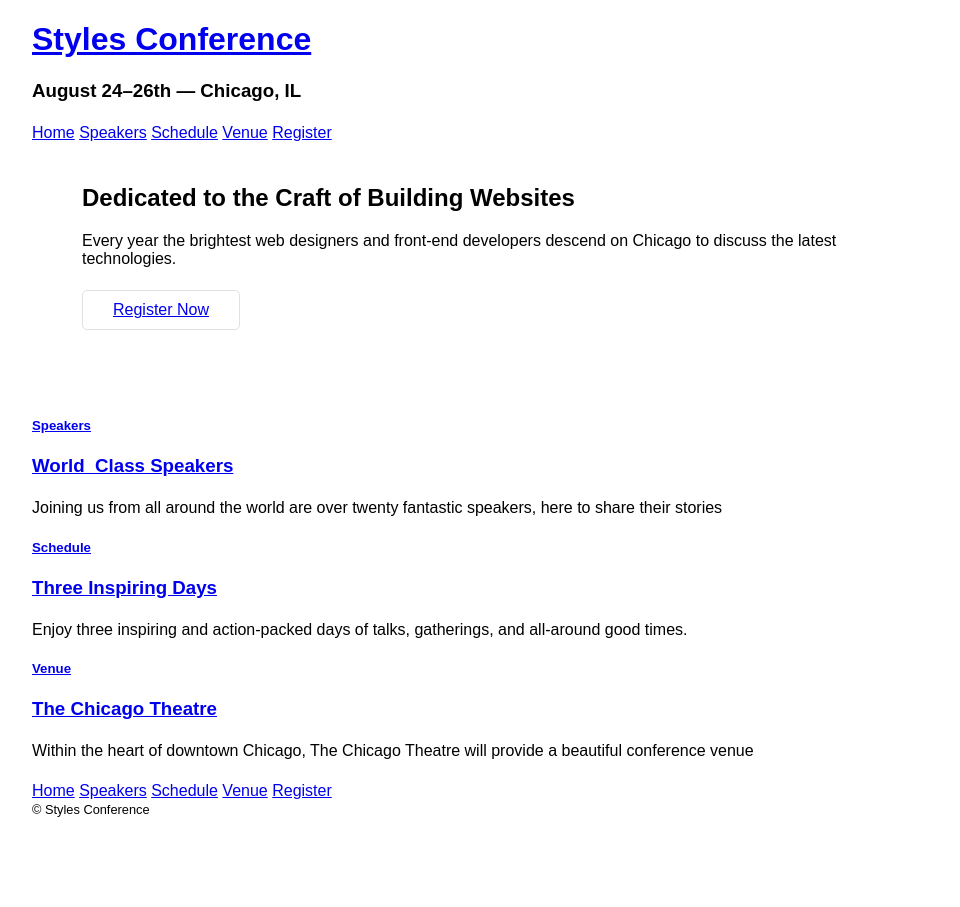
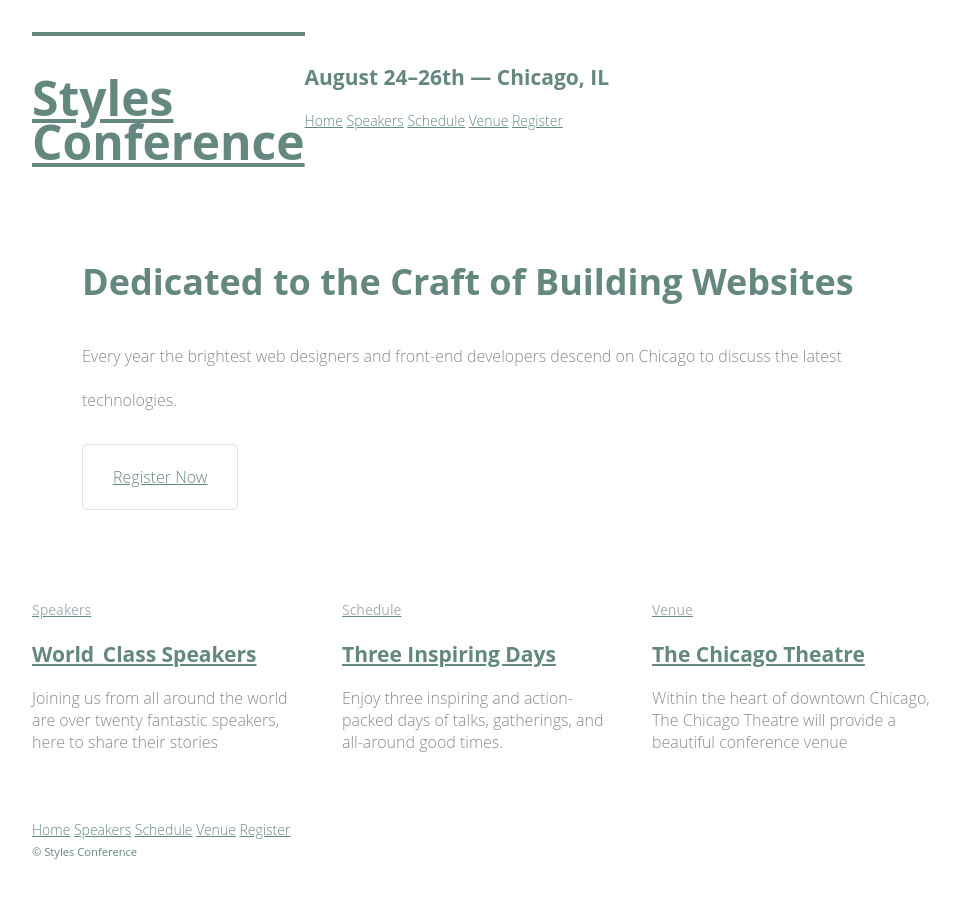
Before and after one commit to MDes41/styles-conference, a plain HTML site: page index.html in a window 1280 px wide. Shown: the whole page, without its empty margins (158-1118 px from the left). Before the commit the page ends 818 px from the top, so only its background shows below. Drawn offline with Linux system fonts and the light colour scheme.

Commit message:
working through typography

```diff
--- a/assets/stylesheets/main.css
+++ b/assets/stylesheets/main.css
@@ -424,10 +424,15 @@
 }
 
 /*
+==============================================================================
+==============================================================================
+==============================================================================
+==============================================================================
+*/
+
+/*
 ===============================================================================
-
 Grid
-
 ===============================================================================
 */
 
@@ -438,18 +443,55 @@
   -moz-box-sizing: border-box;
   box-sizing: border-box;
 }
-
+.container,
+.grid {
+  margin: 0 auto;
+  width: 960px;
+}
 .container {
-  margin: 0 auto;
   padding-left: 30px;
   padding-right: 30px;
-  width: 960px;
 }
+.grid,
+.col-1-3,
+.col-2-3 {
+  padding-left: 15px;
+  padding-right: 15px;
+}
+.col-1-3,
+.col-2-3 {
+  display: inline-block;
+  vertical-align: top;
+}
+.col-1-3 {
+  width: 33.33%;
+}
+.col-2-3 {
+  width: 66.66%;
+}
+
+/*
+==============================================================================
+Clearfix
+=============================================================================
+*/
+
+.group:before,
+.group:after {
+  content: "";
+  display: table;
+}
+.group:after {
+  clear: both;
+}
+.group {
+  clear: both;
+  *zoom: 1;
+}
+
 /*
 ===============================================================================
-
 Typography
-
 ===============================================================================
 */
 
@@ -459,9 +501,7 @@
 
 /*
 ============================================================================
-
 Buttons
-
 =============================================================================
 */
 
@@ -478,12 +518,116 @@
 
 /*
 ===============================================================================
-
 Home
-
 ===============================================================================
 */
 
 .hero {
+  line-height: 44px;
   padding: 22px 80px 66px 80px;
 }
+.hero h2 {
+  font-size: 36px;
+}
+.hero p {
+  font-size: 24;
+}
+
+
+/*
+==============================================================================
+Primary header
+===============================================================================
+*/
+
+.logo {
+  border-top: 4px solid #648880;
+  float: left;
+  font-size: 48px;
+  line-height: 44px;
+  padding: 40px 0 22px 0;
+}
+
+/*
+===============================================================================
+Primary footer
+===============================================================================
+*/
+
+
+.primary-footer {
+  color: #648880;
+  font-size: 14px;
+  padding-bottom: 44px;
+  padding-top: 44px;
+}
+.primary-footer small {
+  float: left;
+  font-weight: 400;
+}
+
+/*
+  ========================================
+  Custom styles
+  ========================================
+*/
+
+body {
+  color: #888;
+  font: 300 16px/22px "Open Sans", "Helvetica Neue", Helvetica, Arial, sans-serif;
+}
+.tagline {
+  margin: 66px 0 22px 0;
+}
+.primary-nav {
+  font-size: 14px;
+  font-weight; 400;
+}
+.teaser a:hover h3 {
+  color: #a9b2b9;
+}
+.note {
+  test-decoration: underline;
+}
+
+h1, h2, h3, h4 {
+  color: #648880
+}
+h1 {
+  font-size: 36px;
+  line-height: 44px;
+}
+h2 {
+  font-size: 24px;
+  line-height: 44px;
+}
+h3 {
+  font-size: 21px;
+}
+h4 {
+  font-size: 18px;
+}
+h5 {
+  color: #a9b2b9;
+  font-size: 14px;
+  font-weight: 400;
+}
+strong {
+  font-weight: 400;
+}
+cite, em {
+  font-style: italic;
+}
+
+/*
+  ========================================
+  Links
+  ========================================
+*/
+
+a:hover {
+  color: #a9b2b9;
+}
+a {
+  color: #648880;
+}
--- a/index.html
+++ b/index.html
@@ -12,15 +12,15 @@
 
     <!--header-->
 
-    <header class="container">
+    <header class="container group">
 
-      <h1>
-        <a href="index.html">Styles Conference</a>
+      <h1 class="logo">
+        <a href="index.html">Styles <br> Conference</a>
       </h1>
 
-      <h3>August 24&ndash;26th &mdash; Chicago, IL</h3>
+        <h3 class="tagline">August 24&ndash;26th &mdash; Chicago, IL</h3>
 
-      <nav>
+        <nav class="primary-nav">
           <a href="index.html">Home</a>
           <a href="speackers.html">Speakers</a>
           <a href="schedule.html">Schedule</a>
@@ -44,25 +44,31 @@
 
 <!--teasers-->
 
-    <section class="container">
+    <section class="grid">
 
-      <section>
+      <!--Speakers-->
+
+      <section class="teaser col-1-3">
         <a href="speakers.html">
           <h5>Speakers</h5>
           <h3>World_Class Speakers</h3>
         </a>
         <p>Joining us from all around the world are over twenty fantastic speakers, here to share their stories</p>
-      </section>
+      </section><!--
 
-      <section>
+        Schedule
+
+   --><section class="teaser col-1-3">
         <a href="schedule.html">
           <h5>Schedule</h5>
           <h3>Three Inspiring Days</h3>
         </a>
         <p>Enjoy three inspiring and action-packed days of talks, gatherings, and all-around good times. </p>
-      </section>
+      </section><!--
 
-      <section>
+        Venue
+
+   --><section class="teaser col-1-3">
         <a href="venue.html">
           <h5>Venue</h5>
           <h3>The Chicago Theatre</h3>
@@ -74,7 +80,7 @@
 
 <!--footer-->
 
-    <footer class="container">
+    <footer class="primary-footer container group">
 
       <nav>
         <a href="index.html">Home</a>
```
Lines whose indentation alone changed are shown as unchanged.
